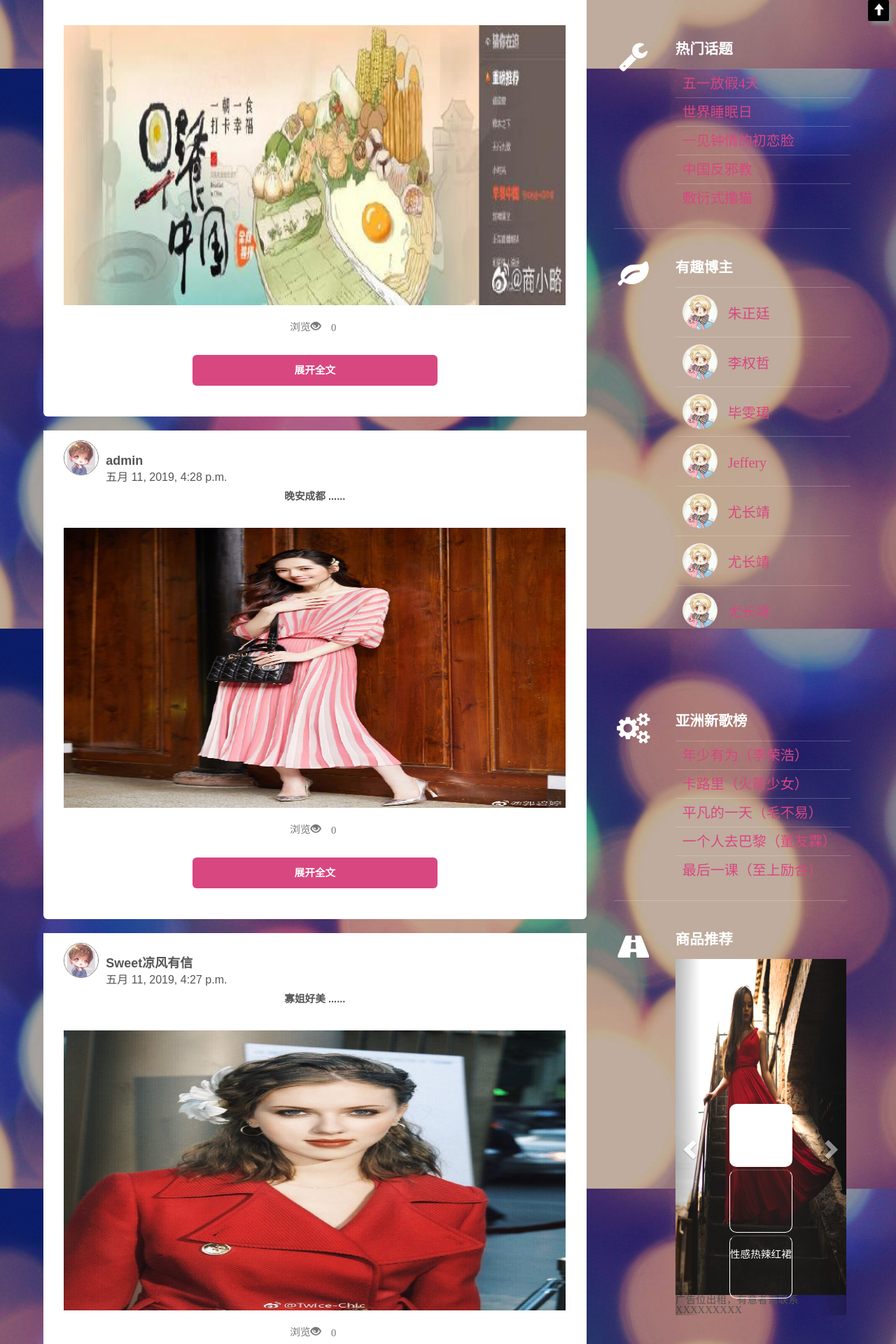
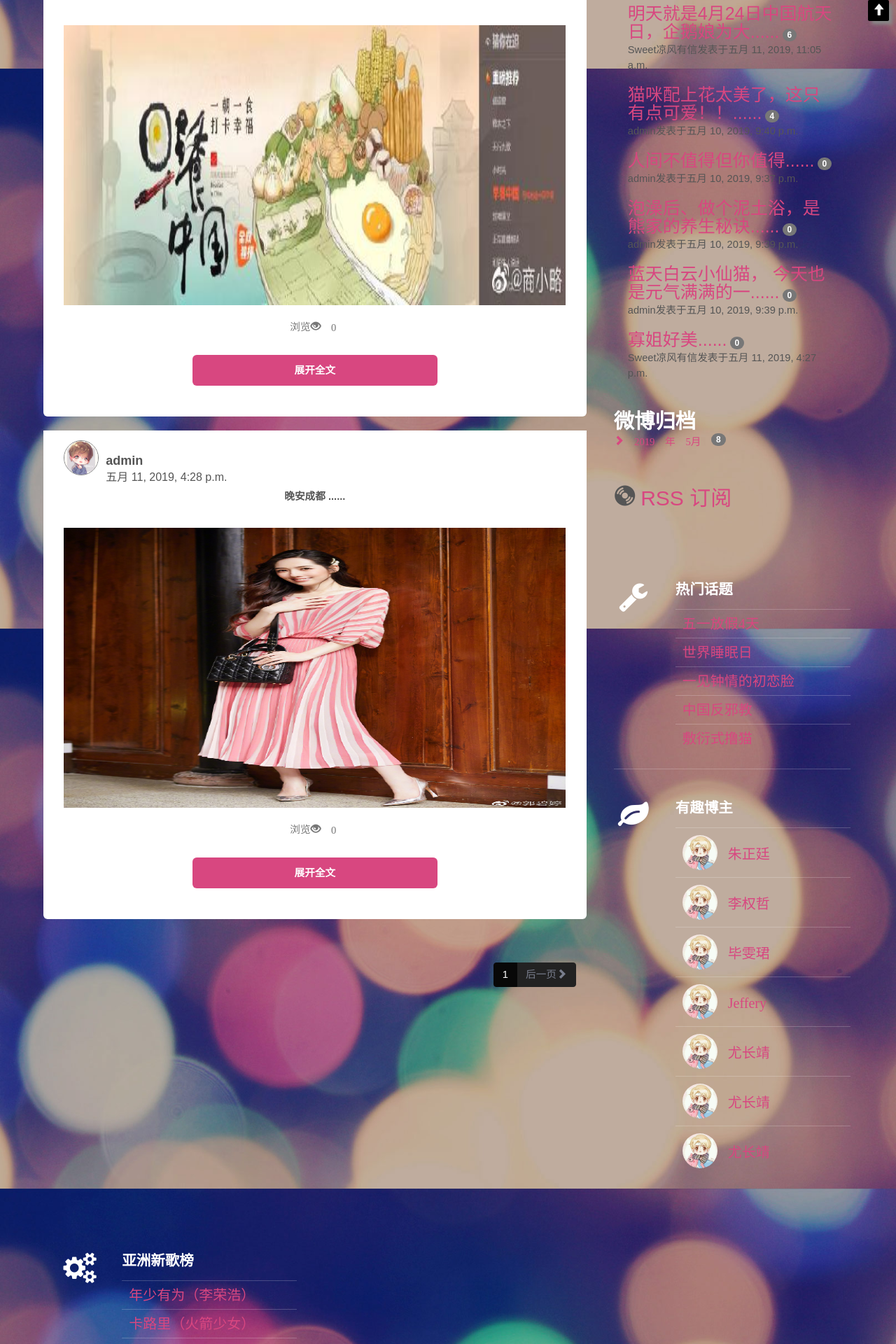
Before and after one commit to liangfengyouxin/work, a Django app: page / in a window 1280 px wide. Shown: the part 760-2680 px from the top of the page at 70% size. Run offline with Django 3.2, Linux system fonts and the light colour scheme; data comes from the database, SQL or seed files in the repository; both versions use the stored data as it was after the commit; some libraries are stand-ins or nearby versions.

Commit message:
就差评论和部署

```diff
--- a/bobo/templates/bobo/base.html
+++ b/bobo/templates/bobo/base.html
@@ -55,12 +55,12 @@
             </li>
 
           </ul>
-{#          <form class="navbar-form navbar-left" action="{% url 'bobo:search' %}" method="get">#}
-{#            <div class="form-group">#}
-{#              <input type="text" class="form-control" placeholder="请输入关键词" name="keyword">#}
-{#            </div>#}
-{#            <button type="submit" class="btn btn-default"><i class="glyphicon glyphicon-search"></i>搜索</button>#}
-{#          </form>#}
+          <form class="navbar-form navbar-left" action="{% url 'bobo:search' %}" method="get">
+            <div class="form-group">
+              <input type="text" class="form-control" placeholder="请输入关键词" name="keyword">
+            </div>
+            <button type="submit" class="btn btn-default"><i class="glyphicon glyphicon-search"></i>搜索</button>
+          </form>
           <ul class="nav navbar-nav navbar-right">
               {% if name %}
                     <li><a href="#"><b>{{name}}</b></a> </li>
--- a/bobo/templates/bobo/index.html
+++ b/bobo/templates/bobo/index.html
@@ -1,5 +1,5 @@
 {% extends 'bobo/base.html' %}
-{#{% load bobo_tags %}#}
+{% load bobo_tags %}
 {#{% load comments %}#}
 {% block title %}微博首页{% endblock title %}
 {% block css %}
@@ -122,8 +122,8 @@
             <div id="paginator" class="pull-right">
 
                 <ul class="pagination ">
-                    {% if weibo_list.has_previous %}
-                        <li><a href="?page={{ weibo_list.previous_page_number }}">
+                    {% if bobo_list.has_previous %}
+                        <li><a href="?page={{ bobo_list.previous_page_number }}">
                             <i class="glyphicon glyphicon-chevron-left"></i> 前一页</a>
 
                         </li>
@@ -142,7 +142,7 @@
                         {% endfor %}
                     {% endif %}
 
-                    <li class="active"><a href="?page={{ weibo_list.number }}">{{ weibo_list.number }}</a> </li>
+                    <li class="active"><a href="?page={{ bobo_list.number }}">{{ bobo_list.number }}</a> </li>
 
 
                     {% if right %}
@@ -156,11 +156,11 @@
                     {% endif %}
 
                     {% if last %}
-                    <li><a href="?page={{ weibo_list.num_pages }}">{{ weibo_list.num_pages }}</a> </li>
+                    <li><a href="?page={{ bobo_list.num_pages }}">{{ bobo_list.num_pages }}</a> </li>
                     {% endif %}
 
-                    {% if weibo_list.has_next %}
-                        <li><a href="?page={{ weibo_list.next_page_number }}">
+                    {% if bobo_list.has_next %}
+                        <li><a href="?page={{ bobo_list.next_page_number }}">
                             后一页<i class="glyphicon glyphicon-chevron-right"></i> </a>
                         </li>
                     {% endif %}
@@ -179,7 +179,7 @@
                     <div class="row row1">
                         <div class="6u 6u1">
                             <section>
-{#                                {% include 'bobo/index_right_side.html' %}#}
+                                {% include 'bobo/index_right_side.html' %}
                             </section>
 
                         </div>
--- /dev/null
+++ b/bobo/templates/bobo/index_right_side.html
@@ -0,0 +1,49 @@
+{% load bobo_tags %}
+<div id="row">
+    <div id="widget">
+        <h3 style="color: #FFF;font-size: 2em">推荐微博</h3>
+        {% get_recent_bobo_all as recent_bobo %}
+
+        {% for bobo in recent_bobo %}
+            <div style="margin: 20px">
+                <a href="{{ bobo.get_absolute_url }}" style="text-decoration: none; font-size: 25px">
+                    {{ bobo.content|truncatechars:20}}......</a>
+                <span class="badge">{{ bobo.views}}</span>
+                <br>
+                {{ bobo.author}}发表于{{ bobo.create_time }}
+                <br>
+            </div>
+        {% endfor %}
+    </div>
+</div>
+<br>
+
+
+
+
+<div id="row">
+    <div id="widget">
+        <h3 style="color: #FFF;font-size: 2em">微博归档</h3>
+        {% archives as date_list %}
+        <ul id="list-group">
+        {% for date in date_list %}
+            <li id="list-group-item">
+                <a href="{% url 'bobo:archives' date.year date.month %}">
+                    <i class="glyphicon glyphicon-chevron-right">
+                        {{ date.year }} 年 {{ date.month }}月
+                        <span class="badge">{% get_bobo_count_of_date date.year date.month%}</span>
+
+                    </i>
+                </a>
+            </li>
+        {% endfor %}
+        </ul>
+    </div>
+</div>
+<br>
+
+<div class="row">
+    <div class="rss">
+        <a href="{% url 'bobo:rss' %}" style="font-size: 30px;text-decoration: none"><span class="glyphicon glyphicon-cd " style="font-size: 30px"></span> RSS 订阅</a>
+    </div>
+</div>
--- /dev/null
+++ b/bobo/templatetags/bobo_tags.py
@@ -0,0 +1,23 @@
+from django import template
+from ..models import Bobo
+# django自定义模板和标签
+
+#生成注册器
+register = template.Library()
+
+
+@register.simple_tag
+# 获取浏览量最多的6篇博文
+def get_recent_bobo_all(num=6):
+
+    return Bobo.objects.all().order_by('-views')[:num]
+
+# 根据微博发表月份进行排序和搜索，从而归档微博
+@register.simple_tag
+def archives():
+    return Bobo.objects.dates('create_time','month',order='DESC')
+
+#获取某个时间段中微博的总数
+@register.simple_tag
+def get_bobo_count_of_date(year,month):
+    return Bobo.objects.filter(create_time__year=year,create_time__month=month).count()
--- a/bobo/urls.py
+++ b/bobo/urls.py
@@ -1,5 +1,9 @@
 from django.conf.urls import url,include
 from . import views
+from .feed import BoboFeed
+from django.contrib.sitemaps import GenericSitemap
+from django.contrib.sitemaps.views import sitemap
+
 
 
 
@@ -10,5 +14,8 @@ urlpatterns = [
     url(r'^$',views.index,name='index'),
     #显示微博文章详情,(\d+)为组,django在调用视图函数时,组的内容为参数,可传入到对应的视图函数中去
     url(r'^detail/(\d+)/$',views.detail,name='detail'),
+    url(r'^search/$',views.search,name='search'),
+    url(r'^archives/(?P<year>[0-9]+)/(?P<month>[0-9]+)/$', views.archives, name='archives'),
+    url(r'^rss/$',BoboFeed(),name='rss'),
 
 ]
--- a/bobo/views.py
+++ b/bobo/views.py
@@ -1,11 +1,16 @@
 from django.shortcuts import render,redirect,get_object_or_404
 from . import models
+from django.db.models import Q
+from collections import Counter
+from django.http import HttpResponse,HttpResponseRedirect,HttpRequest
 from django.core.paginator import Paginator,EmptyPage,PageNotAnInteger
+# from django_comments.models import Comment
+# from django_comments import models as comment_models
 
 
 # Create your views here.
 # 微博分页,接收参数：对象列表,第几页，每页显示博文数量
-def make_paginator(objects,page,num=6):
+def make_paginator(objects,page,num=2):
     # 利用分页器生成对象,objects为所有的微博文章
     paginator = Paginator(objects,num)
     try:
@@ -16,6 +21,118 @@ def make_paginator(objects,page,num=6):
         object_list = paginator.page(paginator.num_pages)
 
     return object_list,paginator
+
+
+
+
+def pagination_data(paginator, page):
+    """
+    用于自定义展示分页页码的方法
+    :param paginator: Paginator类的对象
+    :param page: 当前请求的页码
+    :return: 一个包含所有页码和符号的字典
+    """
+    if paginator.num_pages == 1:
+        # 如果无法分页，也就是只有1页不到的内容，则无需显示分页导航条，不用任何分页导航条的数据，因此返回一个空的字典
+        return {}
+    # 当前页左边连续的页码号，初始值为空
+    left = []
+
+    # 当前页右边连续的页码号，初始值为空
+    right = []
+
+    # 标示第 1 页页码后是否需要显示省略号
+    left_has_more = False
+
+    # 标示最后一页页码前是否需要显示省略号
+    right_has_more = False
+
+    # 标示是否需要显示第 1 页的页码号。
+    # 因为如果当前页左边的连续页码号中已经含有第 1 页的页码号，此时就无需再显示第 1 页的页码号，
+    # 其它情况下第一页的页码是始终需要显示的。
+    # 初始值为 False
+    first = False
+
+    # 标示是否需要显示最后一页的页码号。
+    # 需要此指示变量的理由和上面相同。
+    last = False
+
+    # 获得用户当前请求的页码号
+    try:
+        page_number = int(page)
+    except ValueError:
+        page_number = 1
+    except:
+        page_number = 1
+
+    # 获得分页后的总页数
+    total_pages = paginator.num_pages
+
+    # 获得整个分页页码列表，比如分了四页，那么就是 [1, 2, 3, 4]
+    page_range = paginator.page_range
+
+    if page_number == 1:
+        # 如果用户请求的是第一页的数据，那么当前页左边的不需要数据，因此 left=[]（已默认为空）。
+        # 此时只要获取当前页右边的连续页码号，
+        # 比如分页页码列表是 [1, 2, 3, 4]，那么获取的就是 right = [2, 3]。
+        # 注意这里只获取了当前页码后连续两个页码，你可以更改这个数字以获取更多页码。
+        right = page_range[page_number:page_number + 4]
+
+        # 如果最右边的页码号比最后一页的页码号减去 1 还要小，
+        # 说明最右边的页码号和最后一页的页码号之间还有其它页码，因此需要显示省略号，通过 right_has_more 来指示。
+        if right[-1] < total_pages - 1:
+            right_has_more = True
+
+        # 如果最右边的页码号比最后一页的页码号小，说明当前页右边的连续页码号中不包含最后一页的页码
+        # 所以需要显示最后一页的页码号，通过 last 来指示
+        if right[-1] < total_pages:
+            last = True
+
+    elif page_number == total_pages:
+        # 如果用户请求的是最后一页的数据，那么当前页右边就不需要数据，因此 right=[]（已默认为空），
+        # 此时只要获取当前页左边的连续页码号。
+        # 比如分页页码列表是 [1, 2, 3, 4]，那么获取的就是 left = [2, 3]
+        # 这里只获取了当前页码后连续两个页码，你可以更改这个数字以获取更多页码。
+        left = page_range[(page_number - 3) if (page_number - 3) > 0 else 0:page_number - 1]
+
+        # 如果最左边的页码号比第 2 页页码号还大，
+        # 说明最左边的页码号和第 1 页的页码号之间还有其它页码，因此需要显示省略号，通过 left_has_more 来指示。
+        if left[0] > 2:
+            left_has_more = True
+
+        # 如果最左边的页码号比第 1 页的页码号大，说明当前页左边的连续页码号中不包含第一页的页码，
+        # 所以需要显示第一页的页码号，通过 first 来指示
+        if left[0] > 1:
+            first = True
+    else:
+        # 用户请求的既不是最后一页，也不是第 1 页，则需要获取当前页左右两边的连续页码号，
+        # 这里只获取了当前页码前后连续两个页码，你可以更改这个数字以获取更多页码。
+        left = page_range[(page_number - 3) if (page_number - 3) > 0 else 0:page_number - 1]
+        right = page_range[page_number:page_number + 2]
+
+        # 是否需要显示最后一页和最后一页前的省略号
+        if right[-1] < total_pages - 1:
+            right_has_more = True
+        if right[-1] < total_pages:
+            last = True
+
+        # 是否需要显示第 1 页和第 1 页后的省略号
+        if left[0] > 2:
+            left_has_more = True
+        if left[0] > 1:
+            first = True
+
+    data = {
+        'left': left,
+        'right': right,
+        'left_has_more': left_has_more,
+        'right_has_more': right_has_more,
+        'first': first,
+        'last': last,
+    }
+    return data
+
+
 
 
 def index(request):
@@ -29,6 +146,7 @@ def index(request):
     page = request.GET.get('page', 1)
     # 当前页需要展示的微博文章，请求页码，每页显示微博文章的数量
     bobo_list, paginator = make_paginator(bobo_all, page)
+    page_data = pagination_data(paginator,page)
     # 1.加载模板文件，得到模板对象
     # 2.定义模板上下文：给模板文件传递数据
     # 3.使用变量参数渲染模板: 产生标准的html内容
@@ -43,3 +161,29 @@ def detail(request,id):
     bobo.increase_views()
 
     return render(request, 'bobo/detail.html', locals())
+
+def search(request):
+    # 在搜索的视图函数中获取关键字，没有关键字则获取为None
+    keyword = request.GET.get('keyword',None)
+
+    if not keyword:
+        error_msg = '请输入关键字'
+        return render(request,'bobo/index.html',locals())
+    # 过滤函数中使用Q对象查询微博文章中是否包含关键字
+    bobo_search = models.Bobo.objects.filter(Q(content__icontains=keyword))
+    # 从request请求中的get方法中获取page的值，如果有则page的值为page，如果没有，page的值为1
+    page = request.GET.get('page', 1)
+    # 当前页需要展示的微博文章，请求页码，每页显示微博文章的数量
+    bobo_list, paginator = make_paginator(bobo_search, page)
+    page_data = pagination_data(paginator, page)
+    return render(request, 'bobo/index.html', locals())
+
+
+def archives(request,year,month):
+    bobo_archives = models.Bobo.objects.filter(create_time__year=year,create_time__month=month)
+    # 从request请求中的get方法中获取page的值，如果有则page的值为page，如果没有，page的值为1
+    page = request.GET.get('page', 1)
+    # 当前页需要展示的微博文章，请求页码，每页显示微博文章的数量
+    bobo_list, paginator = make_paginator(bobo_archives, page)
+    page_data = pagination_data(paginator, page)
+    return render(request, 'bobo/index.html', locals())
--- a/work/urls.py
+++ b/work/urls.py
@@ -19,12 +19,14 @@ from django.urls import path,re_path
 from django.conf.urls import url,include
 from django.conf import settings
 from django.conf.urls.static import static
+from bobo.feed import BoboFeed
 
 urlpatterns = [
     path('admin/', admin.site.urls),
     #每个以 开头的路由，都会转发到weibo下的urls中
     url(r'^',include('bobo.urls',namespace='bobo')),
     re_path(r'^accounts/', include('allauth.urls')),
+    url(r'^latest/feed/$',BoboFeed()),
 
 ]+ static(settings.MEDIA_URL,document_root=settings.MEDIA_ROOT)
 # 配置用户发的图片存储地址,不写会微博图片和轮播图片显示加载失败
```
Also changed, not shown: bobo/feed.py (added, +28 -0 lines), bobo/templates/403.html (added, +23 -0 lines), bobo/templates/404.html (added, +24 -0 lines), bobo/templates/500.html (added, +23 -0 lines), bobo/templates/bobo/detail.html (+4 -4 lines), bobo/templatetags/__init__.py (added), db.sqlite3, media/bobo_image/寡姐.jpg (added), media/bobo_image/早餐中国.jpg (added), media/bobo_image/郭碧婷.jpg (added).
